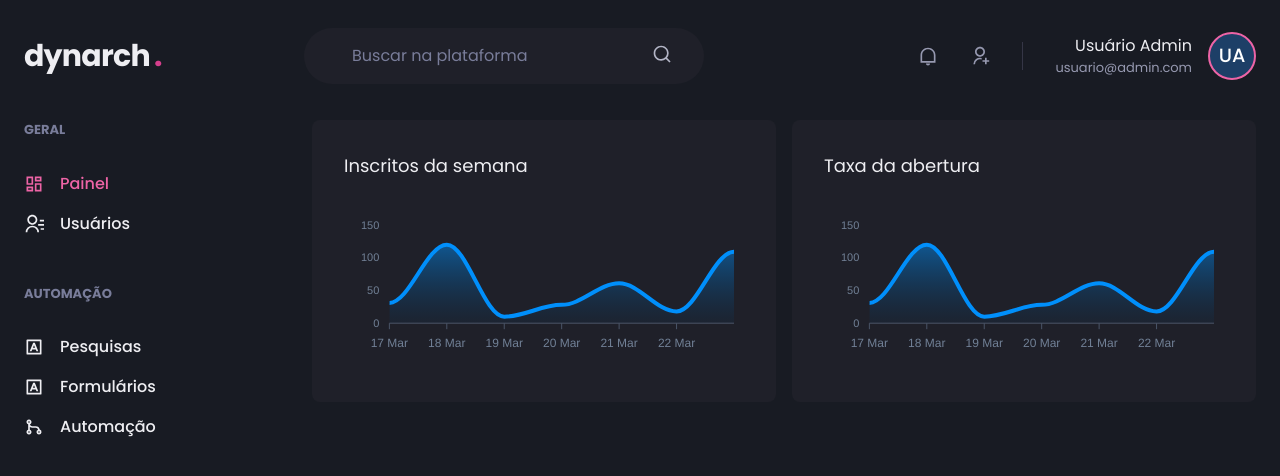
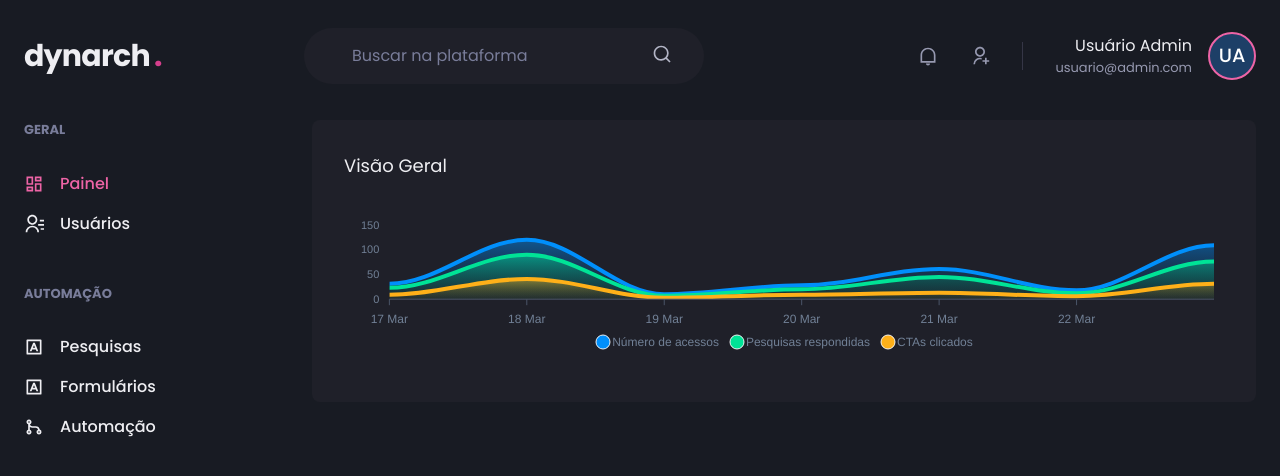
Before and after one commit to sergiogomes/dynamic-research, a Next.js app: page /painel in a window 1280 px wide. Shown: the top 476 px of the page. Built offline with nearby package versions, Linux system fonts and the light colour scheme; what miragejs would draw is missing.

Commit message:
feat: :sparkles: improve global access chart

```diff
--- a/src/pages/painel.tsx
+++ b/src/pages/painel.tsx
@@ -1,6 +1,6 @@
+import React from 'react';
+import dynamic from 'next/dynamic';
 import { Flex, SimpleGrid, Box, Text, theme } from '@chakra-ui/react';
-import dynamic from 'next/dynamic';
-import React from 'react';
 
 import { Header } from '../components/Header';
 import { Sidebar } from '../components/Sidebar';
@@ -26,7 +26,8 @@ const options = {
     enabled: false,
   },
   tooltip: {
-    enabled: false,
+    enabled: true,
+    theme: 'dark',
   },
   xaxis: {
     type: "datetime" as any,
@@ -58,7 +59,9 @@ const options = {
 };
 
 const series = [
-  { name: 'serie1', data: [31, 120, 10, 28, 61, 18, 109] }
+  { name: 'Número de acessos', data: [31, 120, 10, 28, 61, 18, 109] },
+  { name: 'Pesquisas respondidas', data: [23, 90, 7, 20, 45, 12, 76] },
+  { name: 'CTAs clicados', data: [9, 41, 3, 9, 13, 6, 31] },
 ];
 
 export default function Dashboard() {
@@ -83,23 +86,7 @@ export default function Dashboard() {
             paddingBottom="4"
           >
             <Text fontSize="lg" marginBottom="4">
-              Inscritos da semana
-            </Text>
-            <Chart
-              type="area"
-              height={160}
-              options={options}
-              series={series}
-            />
-          </Box>
-          <Box
-            padding={["6", "8"]}
-            backgroundColor="gray.800"
-            borderRadius={8}
-            paddingBottom="4"
-          >
-            <Text fontSize="lg" marginBottom="4">
-              Taxa da abertura
+              Visão Geral
             </Text>
             <Chart
               type="area"
```
